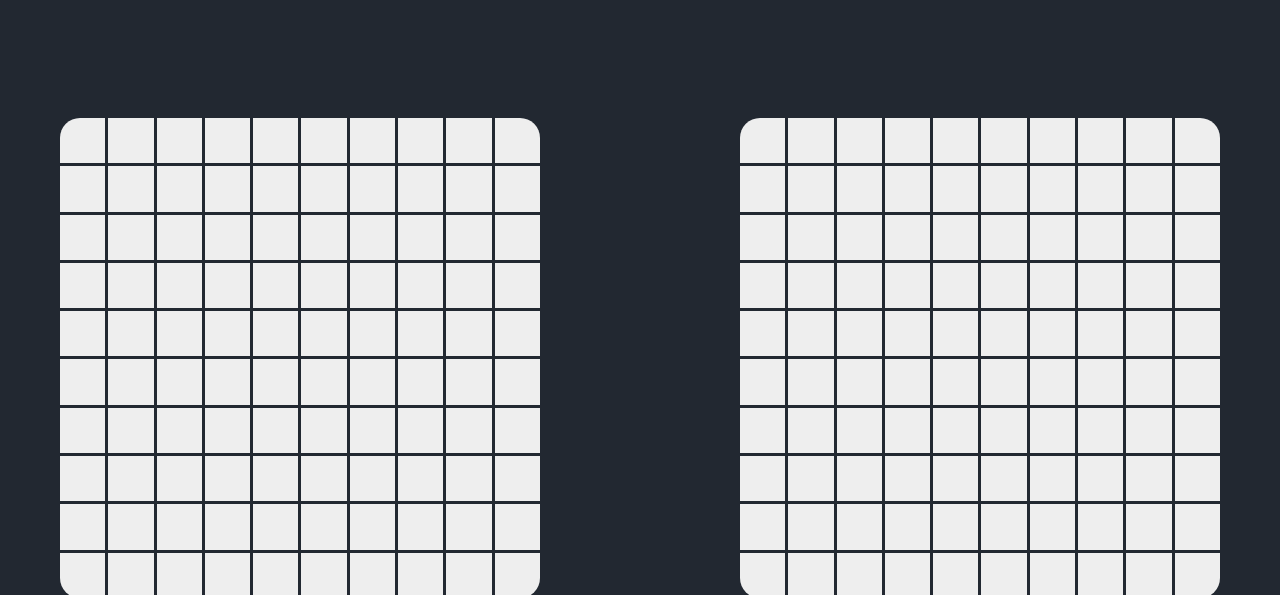
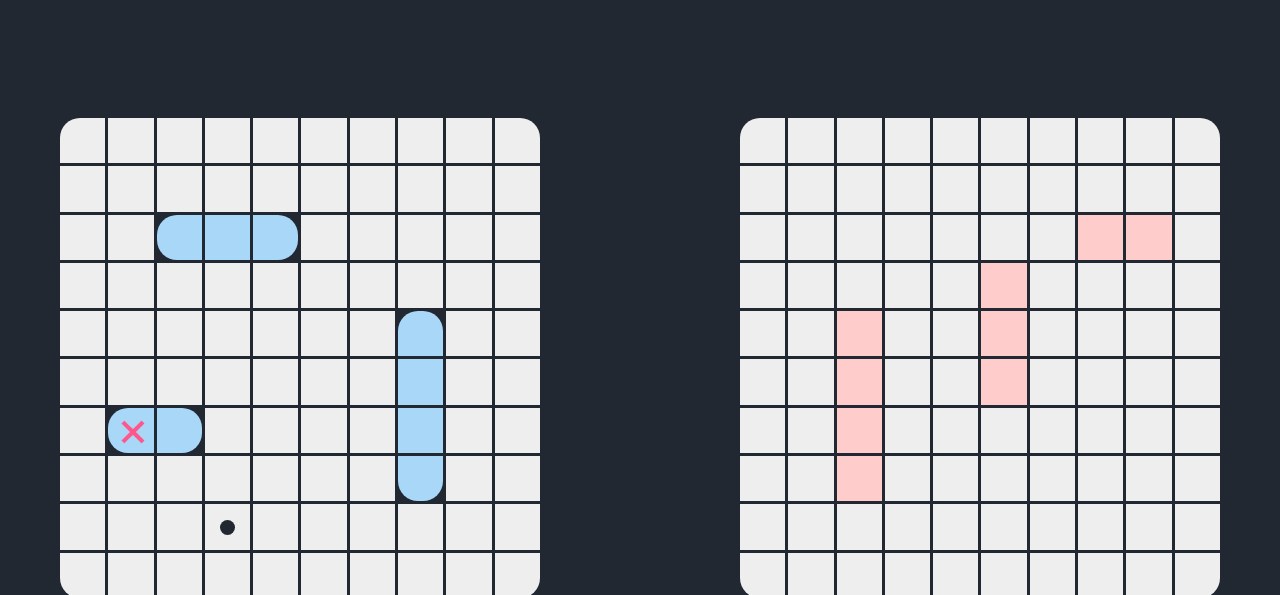
Before and after one commit to LukaTsanavaBTU/odin-battleship, a website with bundled scripts: page src/index.html in a window 1280 px wide. Shown: the top 595 px of the page. Built offline with nearby package versions, Linux system fonts and the light colour scheme.

Commit message:
Add functions and styles to dynamically draw gameboard

```diff
--- a/src/index.html
+++ b/src/index.html
@@ -5,7 +5,7 @@
     <meta name="viewport" content="width=device-width, initial-scale=1.0">
     <title>Odin Battleship</title>
     <link rel="stylesheet" href="./styles.css">
-    <script src="./index.js" defer></script>
+    <script type="module" src="index.js" defer></script>
 </head>
 <body>
     <main>
--- a/src/index.js
+++ b/src/index.js
@@ -1,9 +1,20 @@
-const grids = document.querySelectorAll(".grid");
+import {drawGridEnemy, drawGridPlayer} from "./scripts/domFunctions.js";
+import HumanPlayer from "./scripts/HumanPlayer.js";
+import ComputerPlayer from "./scripts/ComputerPlayer.js";
 
-grids.forEach((grid) => {
-    for (let i = 0; i < 100; i++) {
-        const gridCell = document.createElement("div");
-        gridCell.classList.add("grid-cell");
-        grid.appendChild(gridCell);
-    }
-});
+const player = HumanPlayer();
+const playerBoard = player.getBoard();
+playerBoard.placeShip([2, 2], 0, 3);
+playerBoard.placeShip([7, 4], 1, 4);
+playerBoard.placeShip([1, 6], 0, 2);
+playerBoard.getCoordinates([1, 6])["isHit"] = true;
+playerBoard.getCoordinates([3, 8])["isHit"] = true;
+
+const enemy = ComputerPlayer();
+const enemyBoard = enemy.getBoard();
+enemyBoard.placeShip([5, 3], 1, 3);
+enemyBoard.placeShip([2, 4], 1, 4);
+enemyBoard.placeShip([7, 2], 0, 2);
+
+drawGridEnemy(enemy);
+drawGridPlayer(player);
--- /dev/null
+++ b/src/scripts/domFunctions.js
@@ -0,0 +1,60 @@
+function drawGridPlayer(player) {
+    const grid = document.querySelector(".grid.player");
+    const board = player.getBoard();
+    for (let y = 0; y < 10; y++) {
+        for (let x = 0; x < 10; x++) {
+            const cell =  board.getCoordinates([x, y]);
+            const gridCell = document.createElement("div");
+            gridCell.classList.add("grid-cell");
+            gridCell.classList.add(cell["direction"]);
+            if (cell["ship"]) {
+                gridCell.classList.add("ship")
+            }
+            if (cell["isHit"] && cell["ship"]) {
+                gridCell.classList.add("hit-strike");
+                const strikeImg = document.createElement("img");
+                strikeImg.setAttribute("src", "./media/hit-strike.png");
+                const hitMarker = document.createElement("div");
+                hitMarker.classList.add("strike-marker");
+                hitMarker.appendChild(strikeImg);
+                gridCell.appendChild(hitMarker);
+            } else if (cell["isHit"] && !cell["ship"]) {
+                gridCell.classList.add("hit-miss");
+                const hitMarker = document.createElement("div");
+                hitMarker.classList.add("miss-marker");
+                gridCell.appendChild(hitMarker);
+            }
+            gridCell.dataset.x = x;
+            gridCell.dataset.y = y;
+            grid.appendChild(gridCell);
+        }
+    }
+
+}
+
+function drawGridEnemy(enemy) {
+    const grid = document.querySelector(".grid.enemy");
+    const board = enemy.getBoard();
+    for (let y = 0; y < 10; y++) {
+        for (let x = 0; x < 10; x++) {
+            const cell =  board.getCoordinates([x, y]);
+            const gridCell = document.createElement("div");
+            gridCell.classList.add("grid-cell");
+            if (cell["ship"]) {
+                gridCell.classList.add("ship")
+            }
+            if (cell["isHit"]) {
+                gridCell.classList.add("is-hit");
+                const hitMarker = document.createElement("div");
+                hitMarker.classList.add("hit-marker");
+                gridCell.appendChild(hitMarker);
+            }
+            gridCell.dataset.x = x;
+            gridCell.dataset.y = y;
+            grid.appendChild(gridCell);
+        }
+    }
+
+}
+
+export {drawGridPlayer, drawGridEnemy};
--- a/src/styles.css
+++ b/src/styles.css
@@ -42,6 +42,7 @@ main {
 .grid {
     display: grid;
     grid-template-columns: repeat(10, 1fr);
+    grid-template-rows: repeat(10, 1fr);
     gap: 3px;
     height: 480px;
     width: 480px;
@@ -52,11 +53,54 @@ main {
 
 .grid-cell {
     background-color: var(--font-clr);
+    display: flex;
+    justify-content: center;
+    align-items: center;
     &:hover {
-        background-color: var(--font-clr-darker);
+        filter: brightness(90%);
     }
     &:active {
-        background-color: var(--font-clr);
+        filter: brightness(100%);
+    }
+}
+
+.player .ship {
+    background-color: var(--player-ship-clr);
+}
+
+.enemy .ship {
+    background-color: var(--enemy-ship-clr);
+}
+
+.up {
+    border-radius: 20px 20px 0 0;
+}
+
+.down {
+    border-radius: 0 0 20px 20px;
+}
+
+.left {
+    border-radius: 20px 0 0 20px;
+}
+
+.right {
+    border-radius: 0 20px 20px 0;
+}
+
+.miss-marker {
+    width: 15px;
+    height: 15px;
+    background-color: var(--background-crl);
+    border-radius: 100%;
+}
+
+.strike-marker {
+    width: 20px;
+    height: 20px;
+    img {
+        width: fit-content;
+        height: fit-content;
     }
 }
 
```
Also changed, not shown: src/media/hit-strike.png (added).
